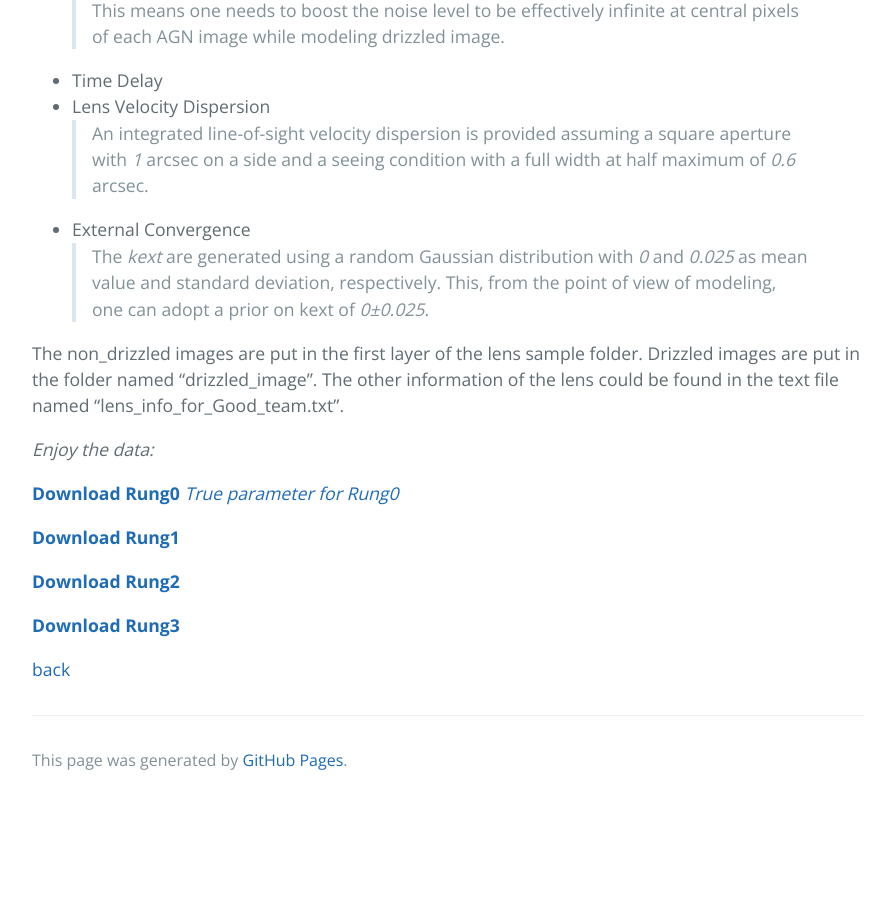
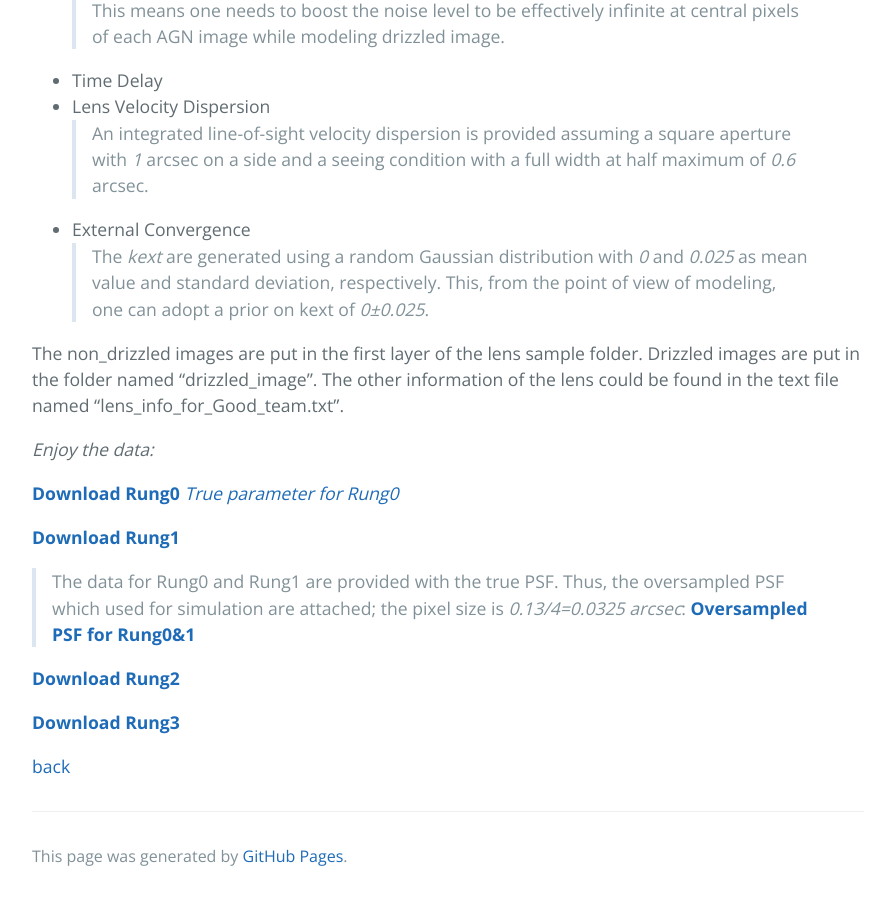
Before and after one commit to TDLMC/TDLMC.github.io, a Jekyll site: the page built from download.md, in a window 1280 px wide and 900 px high, scrolled down 648 px. Shown: the whole window, without its empty margins (192-1082 px from the left). Built offline with Jekyll 4.4.1, drawn with Linux system fonts in a browser that asks for light colours; our own code applies the rules of GitHub Pages for plain Markdown files; before the commit the page ends 1452 px from its top, so only the background shows below that.

Commit message:
upload oversample PSF for Rung0&1

```diff
--- a/download.md
+++ b/download.md
@@ -20,6 +20,10 @@ _Enjoy the data:_
 
 [**Download Rung1**](data/rung1.tar.gz)
 
+   >The data for Rung0 and Rung1 are provided with the true PSF. Thus, the oversampled PSF which used for simulation are attached; the pixel size is *0.13/4=0.0325 arcsec*:
+   [**Oversampled PSF for Rung0&1**](data/oversampled_PSF.fits)
+
+
 [**Download Rung2**](data/rung2.tar.gz)
 
 [**Download Rung3**](data/rung3.tar.gz)
```
